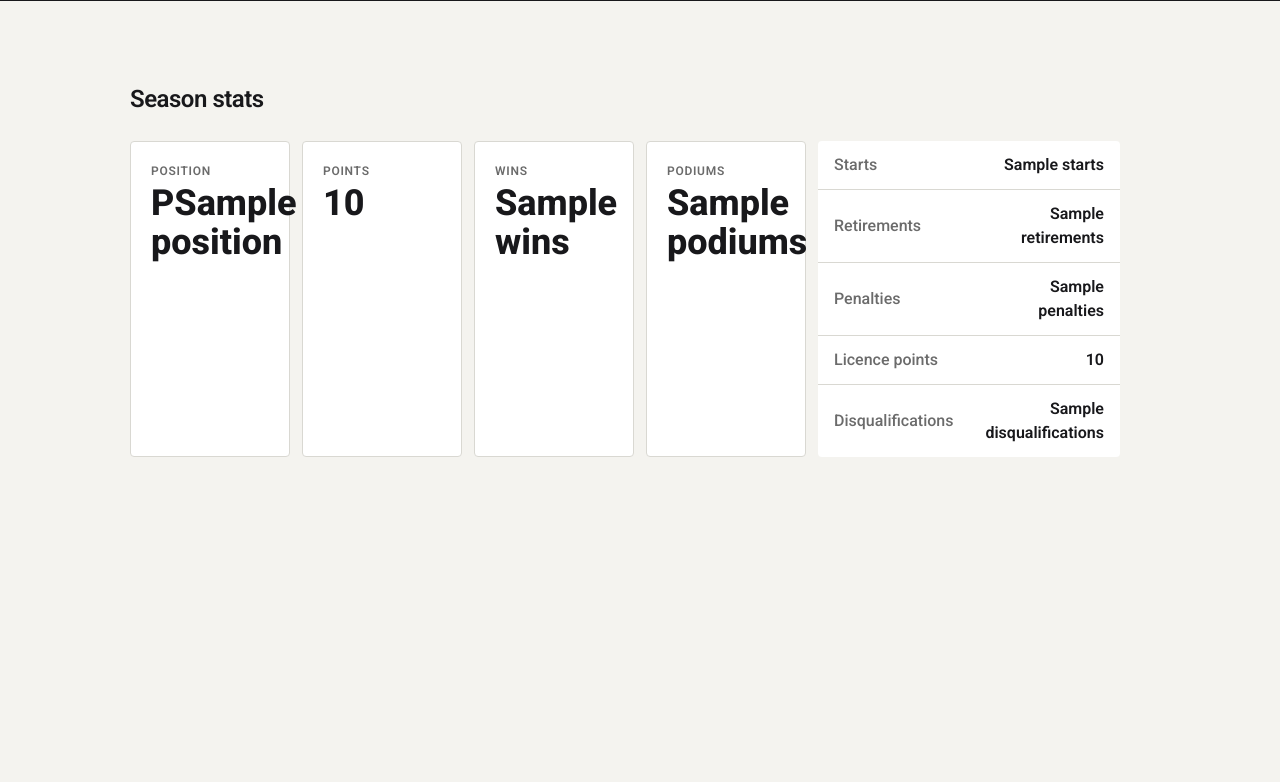
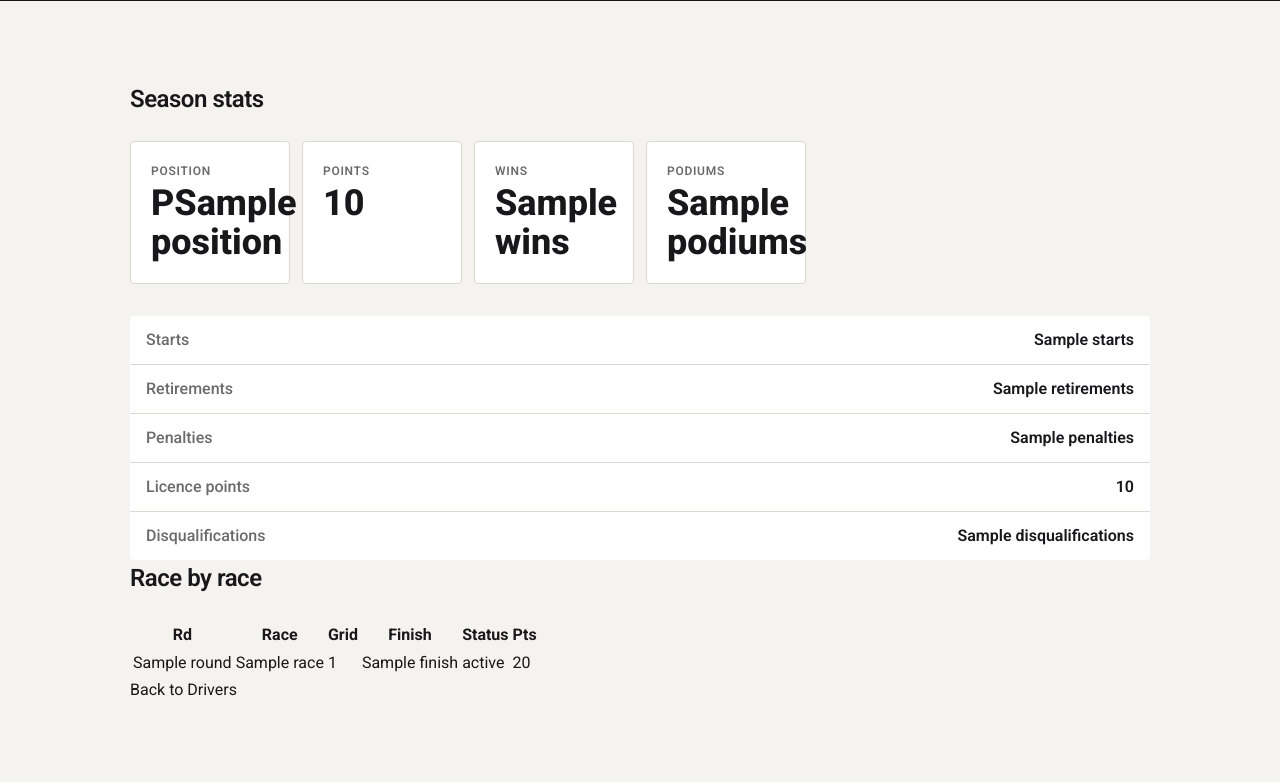
Before and after one commit to milesjo-cloud-project/CSE340-F1-Josephson, a Node server app: template src/views/driver-stats.ejs in a window 1280 px wide. Shown: the part 314-1096 px from the top of the page. Before the commit the page ends 771 px from the top, so only its background shows below. Run offline with Node 20, Linux system fonts and the light colour scheme; the template is opened without the code that fills it: most values are stand-ins (such as "Sample title", 1, 10 or a date in 2020).

Commit message:
Add race-by-race results table to driver page and TODO list
Fix sprint points column name in results model.

Co-Authored-By: Claude Opus 5.5 <noreply@anthropic.com>

```diff
--- a/public/css/f1.css
+++ b/public/css/f1.css
@@ -395,6 +395,13 @@ body {
 
 .back-link {margin-top: 24px;}
 .back-link a { color: var(--red); font-weight: 600;}
+
+.results-table {margin-bottom: 32px;}
+.results-table thead th {font-size: 0.75rem; text-transform: uppercase; letter-spacing: 0.06em;}
+.results-table td {text-align: left; font-variant-numeric: tabular-nums; }
+.results-table tbody tr:hover { background: var(--card-muted);}
+
+.table-scroll { overflow-x: auto; }
 @media (max-width: 800px) {
   :root { --gutter: 16px; }
 
--- a/src/models/results.js
+++ b/src/models/results.js
@@ -17,7 +17,7 @@ const results = rawRows.map((row) => ({
     finish: row['Finish'],
     status: row['Status'],
     racePoints: Number(row['Race points']),
-    sprintPoints: Number(row['Sprint Points']),
+    sprintPoints: Number(row['Sprint points']),
 }));
 
 export function getDriverResults(season, slug) {
--- a/src/views/driver-stats.ejs
+++ b/src/views/driver-stats.ejs
@@ -36,7 +36,7 @@
       <span class="stat-label">Podiums</span>
       <span class="stat-value"><%= stats.podiums %></span>
 </div>
-
+</div>
 <table class="stat-table">
   <tr><th>Starts</th><td><%= stats.starts %></td></tr>
   <tr><th>Retirements</th><td><%= stats.retirements %></td></tr>
@@ -45,7 +45,29 @@
   <tr><th>Disqualifications</th><td><%= stats.disqualifications %></td></tr>
 </table>
 
-<p class="back-link"><a href= <%= season %>/drivers">
+<h2 class="section-title">Race by race</h2>
+<div class="table-scroll">
+  <table class="result-table">
+    <thead>
+      <tr>
+        <th>Rd</th><th>Race</th><th>Grid</th><th>Finish</th><th>Status</th><th>Pts</th>
+      </tr>
+    </thead>
+    <tbody>
+      <% results.forEach(r => { %>
+      <tr>
+        <td><%= r.round %></td>
+        <td><%= r.race %></td>
+        <td><%= r.grid %></td>
+        <td><%= r.finish %></td>
+        <td><%= r.status %></td>
+        <td><%= r.racePoints + r.sprintPoints %></td>
+      </tr>
+    <% }); %>
+    </tbody>
+  </table>
+</div>
+<a href="/seasons/<%= season %>/drivers">Back to Drivers</a>
 
 </section>
 </div>
```
Also changed, not shown: TODO.md (added, +8 -0 lines).
